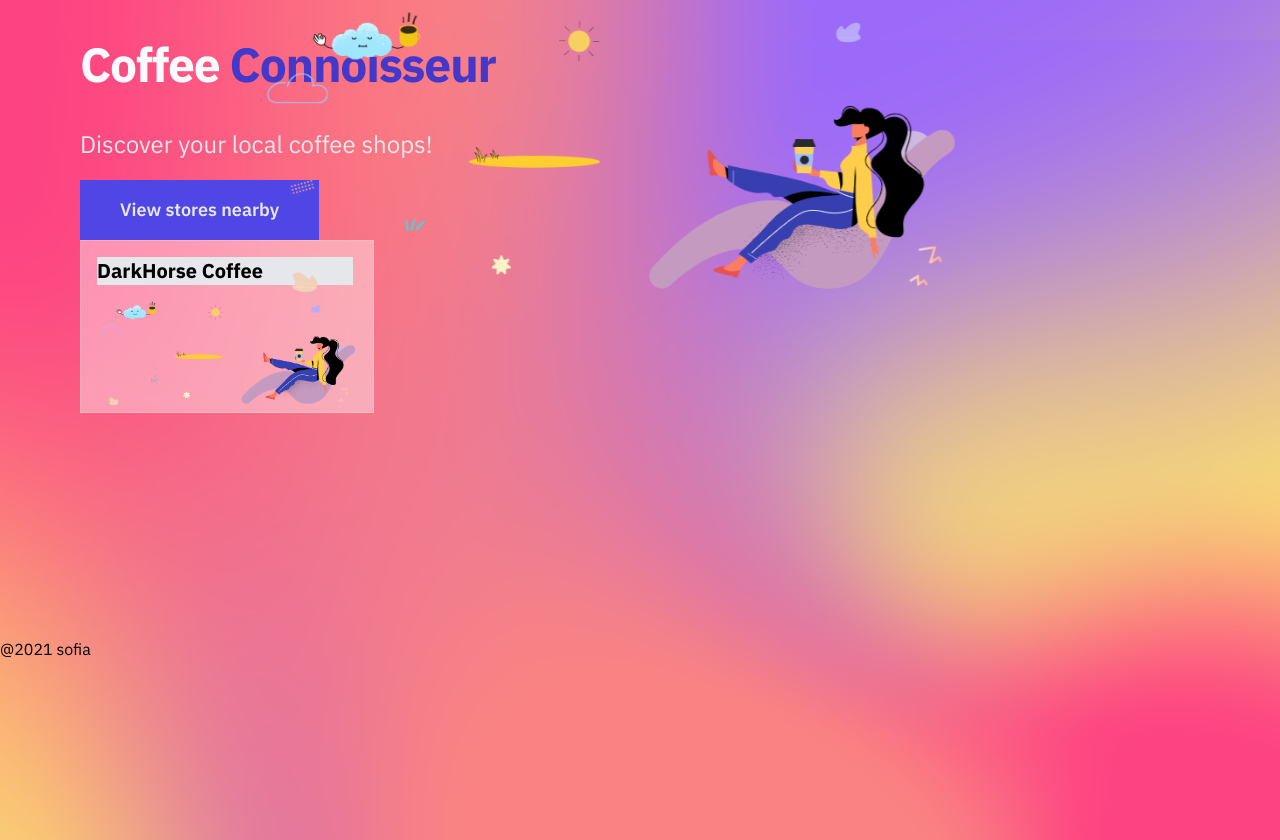
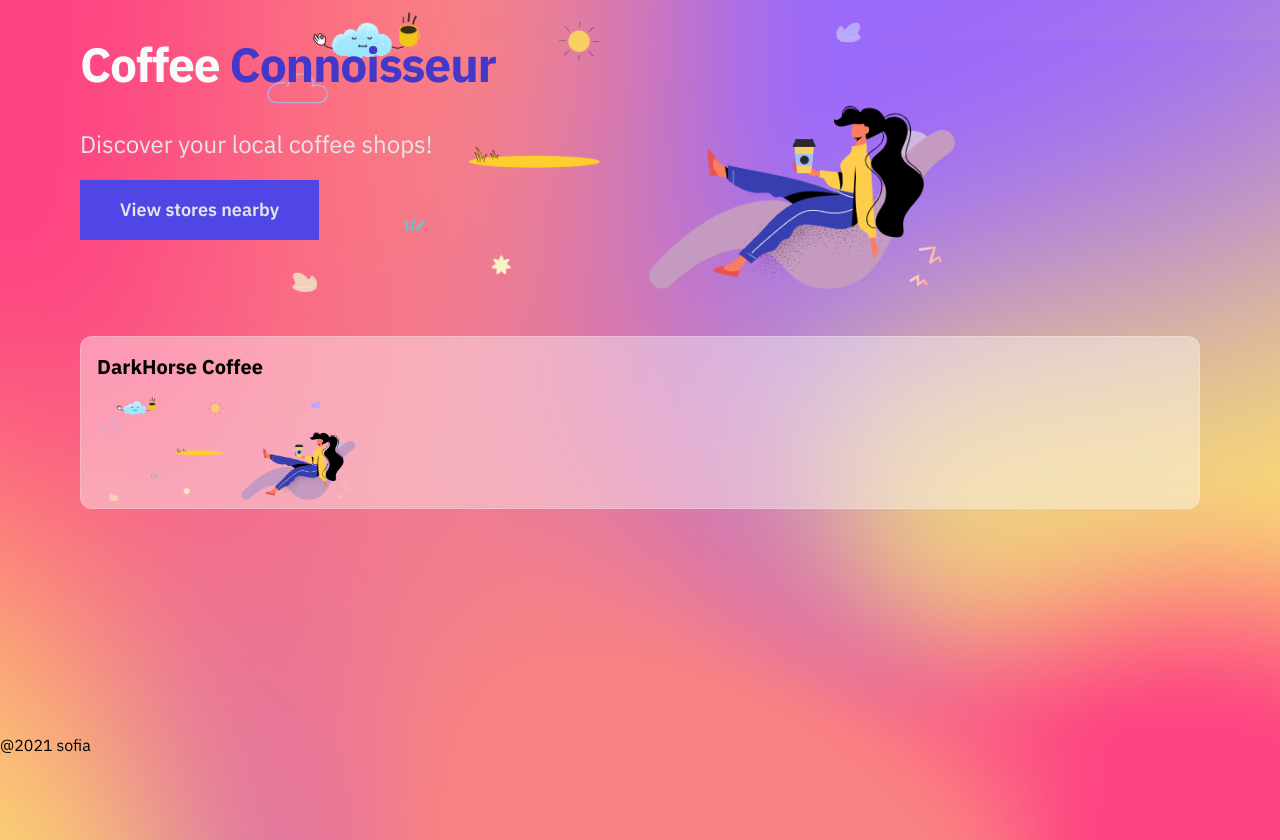
Before and after one commit to sofia-kn/coffe-stores-nextjs, a Next.js app in the folder coffee-stores/: page / in a window 1280 px wide. Built offline with nearby package versions, Linux system fonts and the light colour scheme.

Commit message:
feat (banner) : feat z-index of container

```diff
--- a/coffee-stores/components/Banner.jsx
+++ b/coffee-stores/components/Banner.jsx
@@ -2,7 +2,7 @@ import React from "react";
 
 function Banner(props) {
   return (
-    <div>
+    <div className="mb-24 z-10 relative" >
       <h1 className=" font-extrabold tracking-tight text-5xl  mb-10">
         <span className="text-white-span ">Coffee </span>
         <span className="text-purple-main block xl:inline">Connoisseur</span>
--- a/coffee-stores/components/Card.jsx
+++ b/coffee-stores/components/Card.jsx
@@ -3,9 +3,9 @@ import Link from "next/link";
 import Image from "next/image";
 function Card(props) {
   return (
-    <Link href={props.href}>
-      <div className=" bg-purple-main pt-1 pb-1 pl-4 pr-4 inline-block glass">
-        <div className="headerW mt-3 mb-3">
+    <Link href={props.href} className='m-auto rounded-xl shadow-xl'>
+      <div className="rounded-xl pt-1 pb-1 pl-4 pr-4 glass">
+        <div className="mt-3 mb-3">
           <h2
             className="
           text-xl
@@ -13,14 +13,12 @@ function Card(props) {
            whitespace-nowrap
             w-64 overflow-hidden
             text-ellipsis
-             bg-white-main
-
              "
           >
             {props.name}
           </h2>
         </div>
-        <div className="imageW text-white-main">
+        <div className=" text-white-main">
           <Image
             className="rounded-xl"
             src={props.imgUrl}
--- a/coffee-stores/pages/index.jsx
+++ b/coffee-stores/pages/index.jsx
@@ -21,12 +21,13 @@ export default function Home() {
           buttonText="View stores nearby"
           handleOnClick={handleOnBannerBtnClick}
         />
-        <div className="absolute top-0 z-10 md:right-1/4">
+        <div className="absolute top-0 md:right-1/4">
           <Image
             src="/static/hero-image.png"
             width={700}
             height={400}
             alt="image"
+
           />
         </div>
         <Card
```
